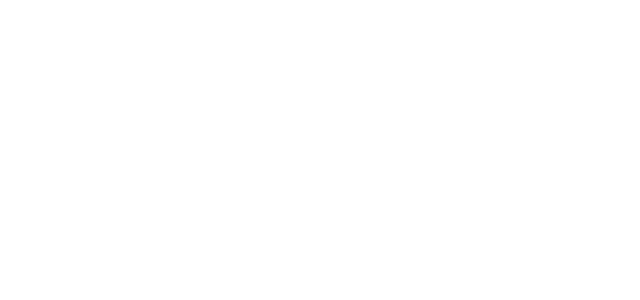
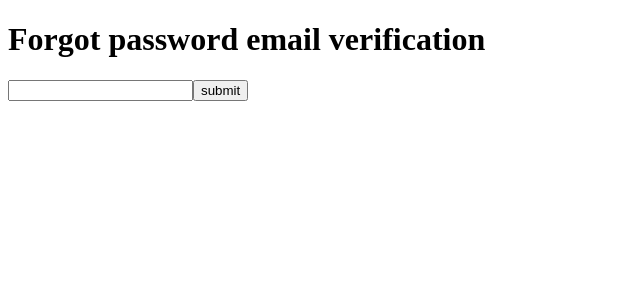
Before and after one commit to MRFAKE2002/Django-And-React-Build-a-Multi-vendor-E-commerce-Website, a React (Vite) app in the folder front-end/: page /forgot-password in a window 1280 px wide. Before the commit this address had no page. Shown: the top 300 px of the page, without its empty margins (0-640 px from the left). Built offline with nearby package versions, Linux system fonts and the light colour scheme; what simple-zustand-devtools would draw is missing.

Commit message:
Make ForgotPasswordEmailVerify page and add its Route

```diff
--- a/front-end/src/App.jsx
+++ b/front-end/src/App.jsx
@@ -6,6 +6,7 @@
 import Home from "./views/shop/Home";
 import Register from "./views/auth/Register";
 import Logout from "./views/auth/logout";
+import ForgotPasswordEmailVerify from "./views/auth/ForgotPasswordEmailVerify";
 
 function App() {
   return (
@@ -14,6 +15,7 @@
       <Route path="/login" element={<Login />} />
       <Route path="/register" element={<Register />} />
       <Route path="/logout" element={<Logout />} />
+      <Route path="/forgot-password" element={<ForgotPasswordEmailVerify />} />
     </Routes>
   );
 }
--- a/front-end/src/utils/auth.js
+++ b/front-end/src/utils/auth.js
@@ -20,7 +20,7 @@
 ) => {
   try {
     // Making a POST request to register a new user
-    const response = await axiosAPIInstance.post("user/register/", {
+    const response = await axiosAPIInstance.post("register/", {
       fullname,
       email,
       phone,
@@ -56,7 +56,7 @@
       ma miaim be in link 'http://localhost:8000/api/user/token/' darkhast 'POST' mizanim va bayad 'email va password'
       behesh bedim miad baramun 'refresh va access token' mide ke ma oun ro az 'data' migirim.
     */
-    const response = await axiosAPIInstance.post("user/login/token/", {
+    const response = await axiosAPIInstance.post("login/token/", {
       email,
       password,
     });
@@ -169,7 +169,7 @@
 export const getRefreshToken = async () => {
   // Retrieving refresh token from cookies and making a POST request to refresh the access token
   const refresh_token = Cookies.get("refresh_token");
-  const response = await axiosAPIInstance.post("user/token/refresh/", {
+  const response = await axiosAPIInstance.post("token/refresh/", {
     refresh: refresh_token,
   });
 
--- a/front-end/src/utils/axios.js
+++ b/front-end/src/utils/axios.js
@@ -16,7 +16,7 @@
 */
 
 const axiosAPIInstance = axios.create({
-  baseURL: "http://localhost:8000/api/",
+  baseURL: "http://localhost:8000/api/user/",
   timeout: 5000,
   headers: {
     "Content-Type": "application/json",
--- /dev/null
+++ b/front-end/src/views/auth/ForgotPasswordEmailVerify.jsx
@@ -0,0 +1,32 @@
+// libraries
+import React, { useState } from 'react'
+
+// API call Instance
+import axiosAPIInstance from '../../utils/axios'
+
+function ForgotPasswordEmailVerify() {
+  const [email, setEmail] = useState("")
+
+  const handelOnChange = (event) => {
+    setEmail(event.target.value)
+  }
+
+  const handelOnclick = (event) => {
+    try {
+      axiosAPIInstance.get(`password-reset/${email}/`).then((response) => {
+        console.log(response);
+      })
+    } catch (error) {
+      console.log(error);
+    }
+  }
+  return (
+    <>
+      <h1>Forgot password email verification</h1>
+      <input type="email" name="email" onChange={handelOnChange} />
+      <button type="submit" onClick={handelOnclick}>submit</button>
+    </>
+  )
+}
+
+export default ForgotPasswordEmailVerify
--- a/front-end/src/views/auth/Login.jsx
+++ b/front-end/src/views/auth/Login.jsx
@@ -1,6 +1,6 @@
 // libraries
 import React, { useEffect, useState } from "react";
-import { useLocation, useNavigate } from "react-router-dom";
+import { Link, useLocation, useNavigate } from "react-router-dom";
 import { loginUser } from "../../utils/auth";
 import { useAuthStore } from "../../store/authStore";
 
@@ -179,7 +179,11 @@
           type="password"
           onChange={handelOnChangeInput}
         />
+        <br/>
+        <br/>
         <button type="submit">log in</button>
+        <hr />
+        <Link to={"/forgot-password"}>Forgot Password</Link>
       </form>
     </>
   );
```
